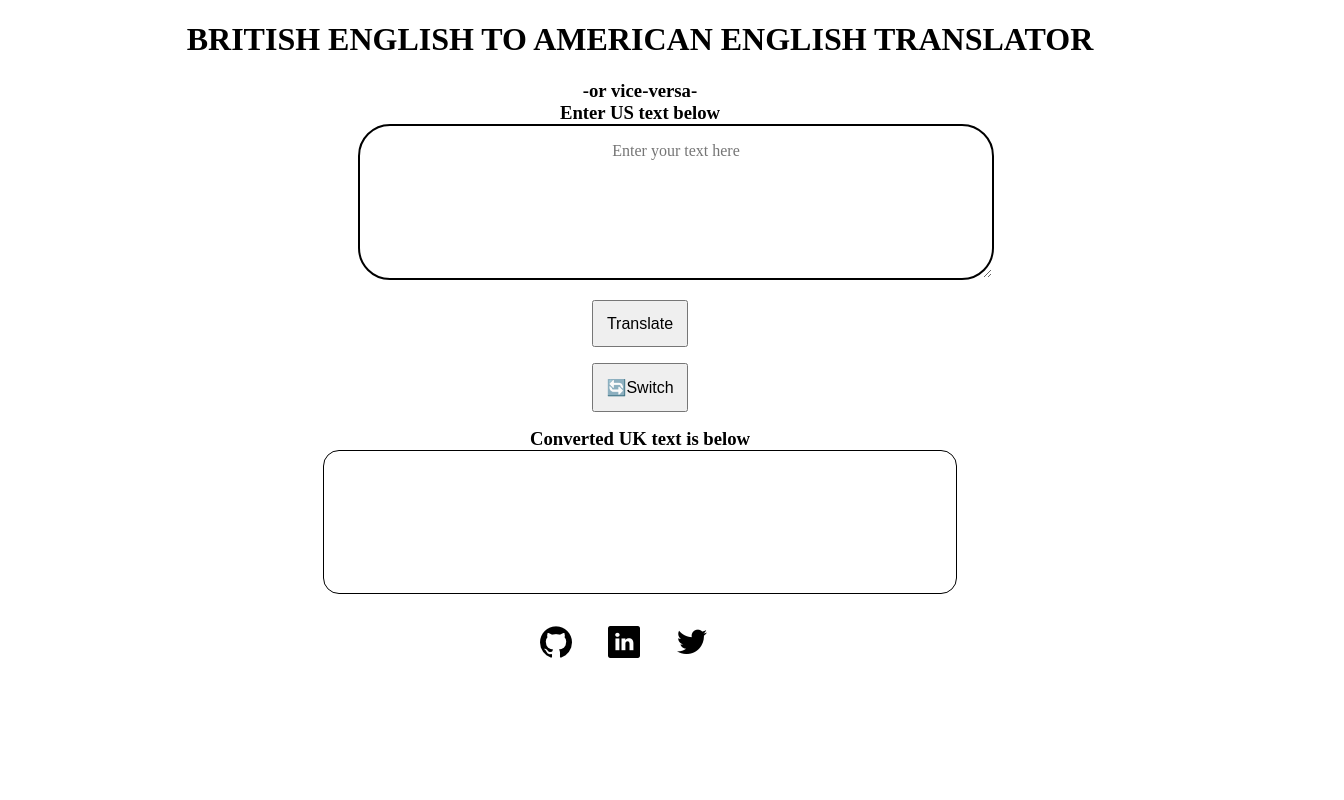
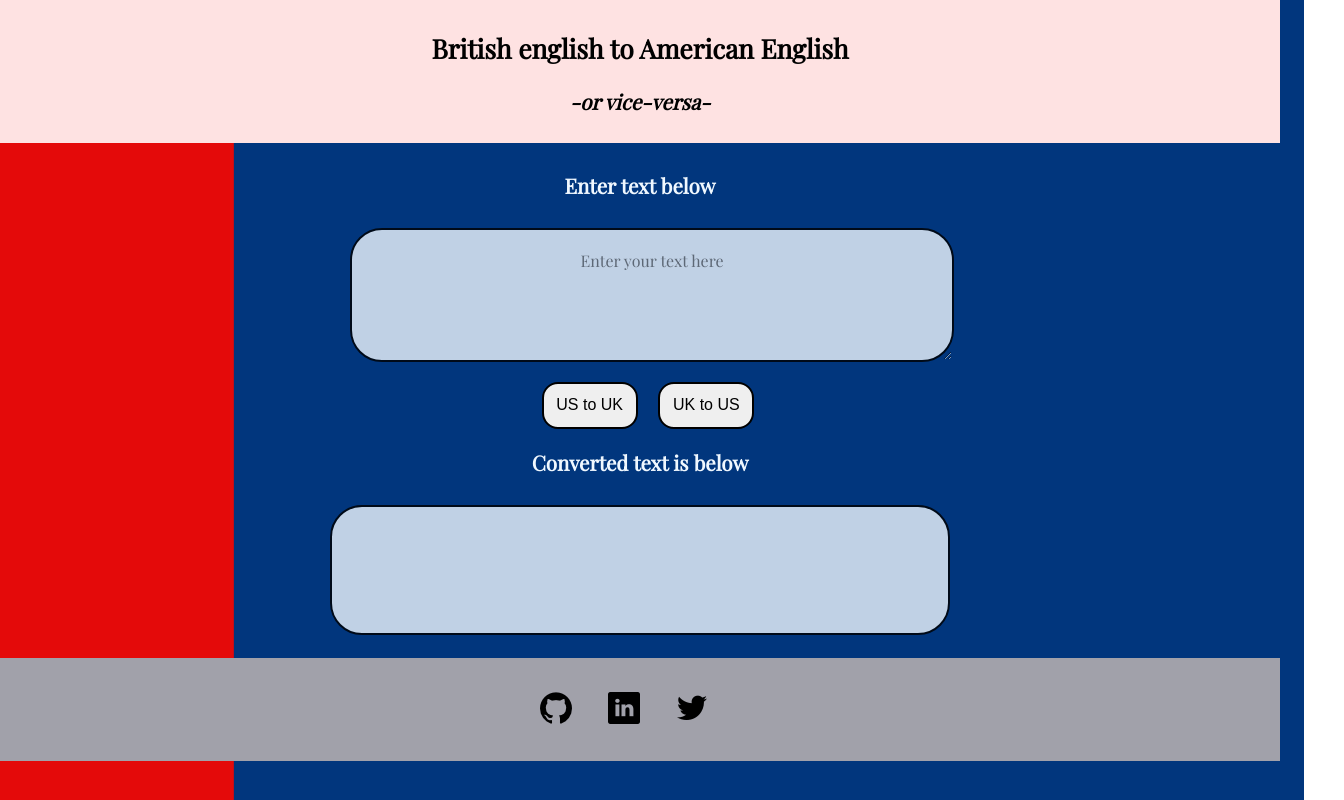
Before and after one commit to hinanshisuthar/US-UK-english-language-translator, a plain HTML site: page index.html in a window 1280 px wide. Shown: the whole page, 1344 px wide, since content can reach past the window. Drawn offline with nearby package versions, Linux system fonts and the light colour scheme.

Commit message:
update: CSS completed

```diff
--- a/index.html
+++ b/index.html
@@ -9,17 +9,17 @@
 
 </head>
 <body>
-    <header>
-        <h1>BRITISH ENGLISH TO AMERICAN ENGLISH TRANSLATOR</h1>
+    <nav class="navigation">
+        <h1>British english to American English</h1>
         <h3>-or vice-versa-</h3>
-    </header>
-    <h3 id="enter-text">Enter US text below</h3>
+    </nav>
+    <h3 id="enter-text">Enter text below</h3>
     <textarea id="text-input" placeholder="Enter your text here"></textarea>
-    <button id="translate-button">Translate</button>
-    <button id="switch-button">🔄Switch</button>
-    <h3 id="output-text">Converted UK text is below</h3>
+    <button id="translate-button">US to UK</button>
+    <button id="switch-button">UK to US</button>
+    <h3 id="output-text">Converted text is below</h3>
     <div id="output"></div>
-
+<br>
     <footer class="footer">
         <ul class="social-links no-bullet">
             <li class="list-item-inline"><a class="link link-social" href="https://github.com/hinanshisuthar"><img src="images/github (1).png" alt=""></a></li>
--- a/script.js
+++ b/script.js
@@ -36,8 +36,8 @@ function clickedEventHandler(){
 function clickedEventHandlerSwitch(){
     var inputText = textArea.value;
 
-    enterText.innerHTML="Enter UK text below";
-    outputText.innerHTML="Converted US text is below";
+    // enterText.innerHTML="Enter UK text below";
+    // outputText.innerHTML="Converted US text is below";
 
     fetch(getTranslationURl2(inputText))
     .then(response => response.json())
--- a/style.css
+++ b/style.css
@@ -1,23 +1,26 @@
+@import url('https://fonts.googleapis.com/css2?family=Playfair+Display&family=Raleway:wght@200&display=swap');
+
 :root{
     --red-color: #E40A0A;
     --blue-color: #01367D;
 }
 
-
-#output{
-    width: 600px;
-    height: 110px;
-    border: 1px solid black;
-    border-radius: 1rem;
-    padding: 1rem;
-    margin: auto;
+body{
+    margin: 0px;
+    display: block;
+    text-align: center;
+    padding: 0px;
+    font-family: 'Playfair Display', serif;
+    background-image:url(images/background-img.svg);
+    background-position: center;
+    font-size: 1.1rem;
 }
 
 .footer{
     padding: 0.5rem;
     text-align: center;
     color: white;
-    background-color: var(--yellow-color);
+    background-color: #A1A1AA;
 }
 
 .footer .link{
@@ -47,26 +50,71 @@
 }
 
 button{
-    display: block;
+    display: inline;
     padding: 0.8rem;
     font-size: 1rem;
-    margin: 1rem auto;
+    margin: 1rem auto 0.7rem auto;
+    border: 2px solid black;
+    border-radius: 1rem;
 }
 
-header, h3{
+button:hover{
+    background-color: #A1A1AA;
+    cursor: pointer;
+}
+
+#translate-button{
+    margin: 0px 1rem;
+    padding: 0.8rem;
+}
+
+nav, h3{
     text-align: center;
-    padding: 0px;
-    margin: auto;
+}
+
+nav h3{
+    font-style: italic;
+}
+
+.navigation{
+    background-color: #FEE2E2;
+    padding: 0.5rem;
+}
+
+#enter-text{
+    color: aliceblue;
+    padding: 0.5rem;
 }
 
 #text-input{
     margin: 0px 350px  ;
     width: 600px;
-    height: 120px;
+    height: 90px;
     border: 2px solid black;
     border-radius: 2rem;
-    padding: 1rem;
+    padding: 20px 0px;
     font-family: inherit;
     text-align: center;
     font-size: 1rem;
+    background-color: aliceblue;
+    opacity: 0.8;
 }
+
+#output{
+    width: 600px;
+    height: 110px;
+    border: 2px solid black;
+    border-radius: 2rem;
+    padding: 0.5rem;
+    margin: auto;
+    font-size: 1rem;
+    font-family: inherit;
+    background-color: aliceblue;
+    opacity: 0.8;
+}
+
+#output-text{
+    color: aliceblue;
+    padding: 0.5rem;
+    margin-top: 1px;
+}
```
